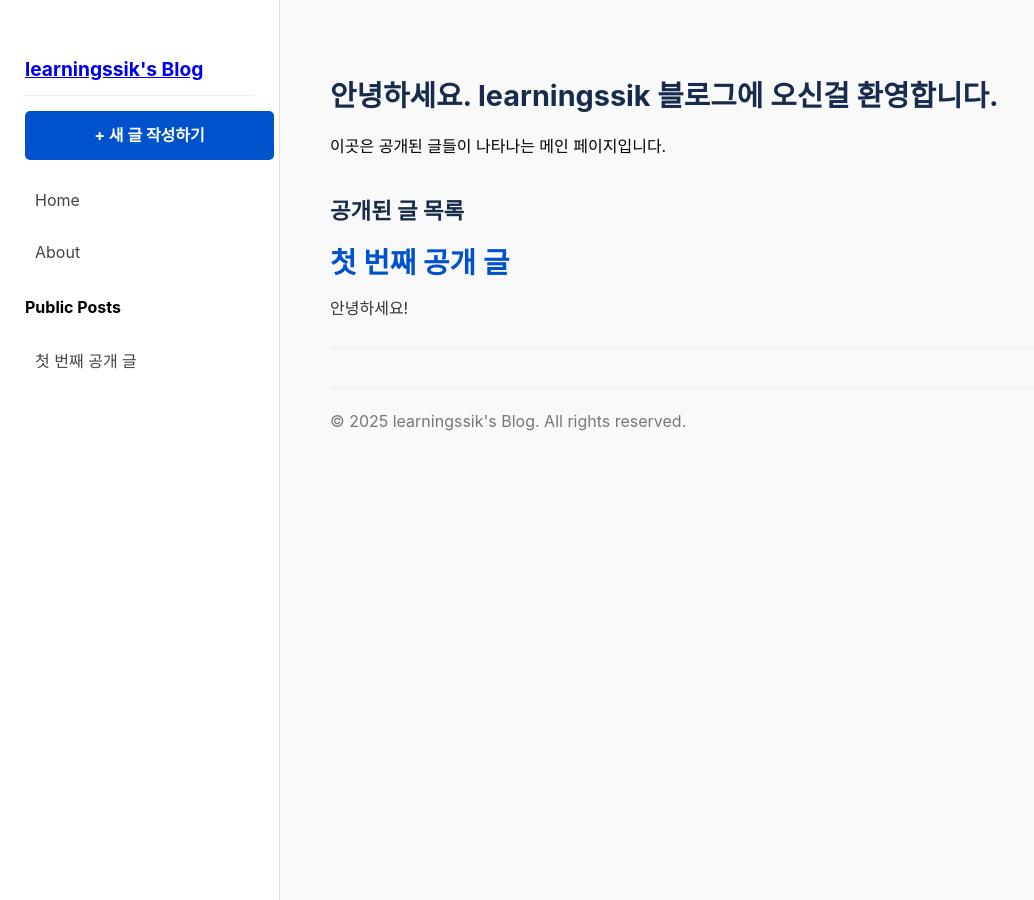
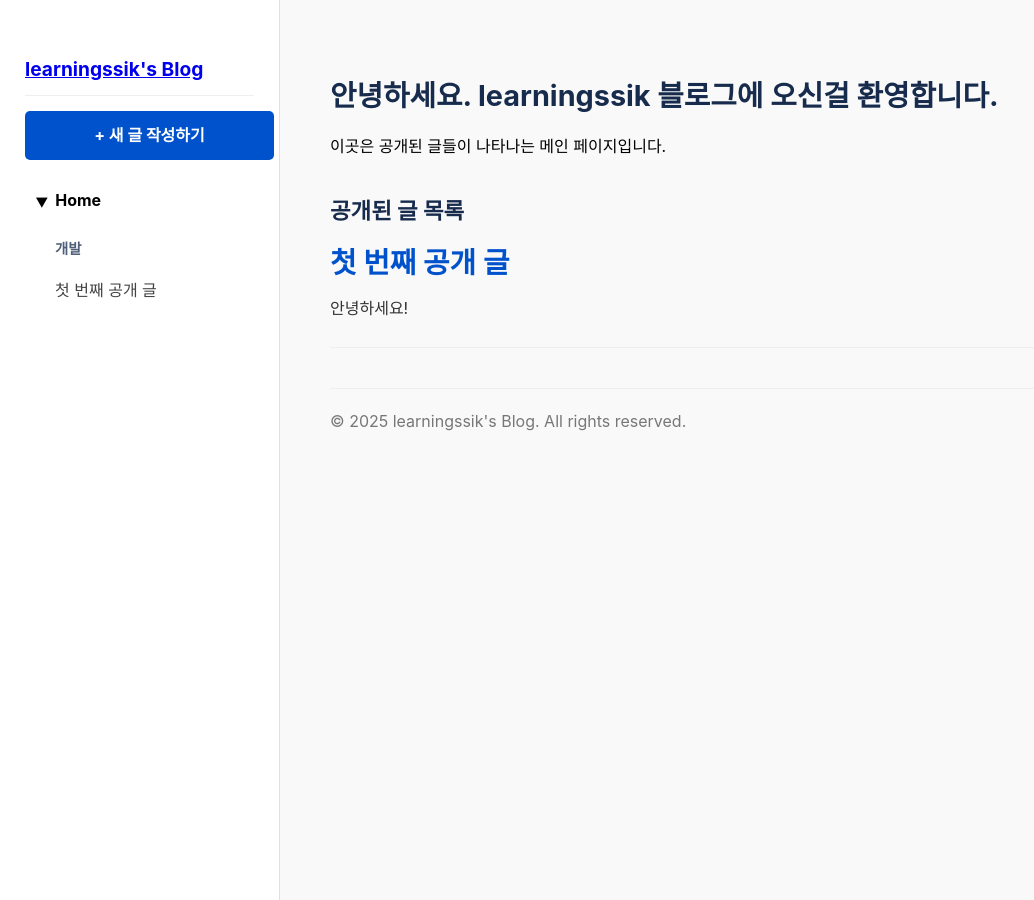
Before and after one commit to learningssik/learningssik.github.io, a Jekyll site: the page built from index.markdown, in a window 1280 px wide. Shown: the whole page, without its empty margins (0-1034 px from the left). Built offline with Jekyll 4.4.1, drawn with Linux system fonts in a browser that asks for light colours.

Commit message:
refactor(sidebar): Create nested navigation and remove About link

```diff
--- a/_includes/sidebar.html
+++ b/_includes/sidebar.html
@@ -4,14 +4,16 @@
 
 <nav class="sidebar-nav">
   <ul>
-    <li><a href="{{ '/' | relative_url }}">Home</a></li>
-    <li><a href="{{ '/about.markdown' | relative_url }}">About</a></li>
-  </ul>
-
-  <h4>Public Posts</h4>
-  <ul>
-    {% for post in site.public %}
-      <li><a href="{{ post.url | relative_url }}">{{ post.title }}</a></li>
-    {% endfor %}
+    <li>
+      <details class="nav-section" open>
+        <summary>Home</summary>
+        <ul>
+          <li class="nav-subtitle">개발</li>
+          {% for post in site.public %}
+            <li><a href="{{ post.url | relative_url }}">{{ post.title }}</a></li>
+          {% endfor %}
+        </ul>
+      </details>
+    </li>
   </ul>
 </nav>
--- a/assets/css/main.css
+++ b/assets/css/main.css
@@ -75,6 +75,42 @@ body {
     background-color: #0065ff;
 }
 
+/* Collapsible Navigation */
+.nav-section summary {
+  list-style: none; /* Remove default triangle */
+  cursor: pointer;
+  font-weight: bold;
+  padding: 8px 10px;
+}
+
+.nav-section summary::-webkit-details-marker {
+  display: none;
+}
+
+.nav-section > summary:before {
+  content: '▶';
+  font-size: 0.8em;
+  margin-right: 8px;
+  display: inline-block;
+  transition: transform 0.2s;
+}
+
+.nav-section[open] > summary:before {
+  transform: rotate(90deg);
+}
+
+.nav-section ul {
+  padding-left: 20px;
+}
+
+.nav-subtitle {
+  color: #505f79;
+  font-size: 0.9em;
+  font-weight: bold;
+  margin-top: 15px;
+  padding: 0 10px;
+}
+
 /* Main Content Styles */
 .main-content {
   flex-grow: 1;
```
Also changed, not shown: about.markdown (deleted, +0 -18 lines).
